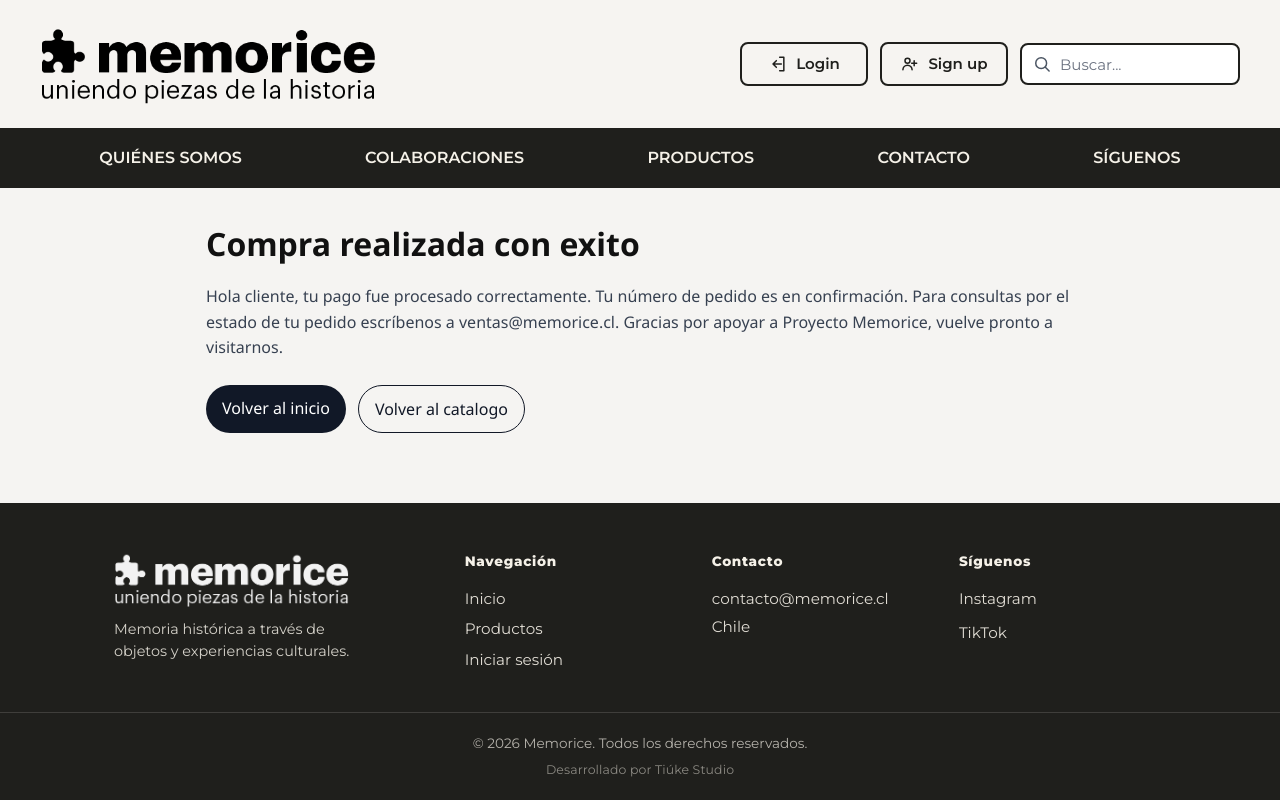
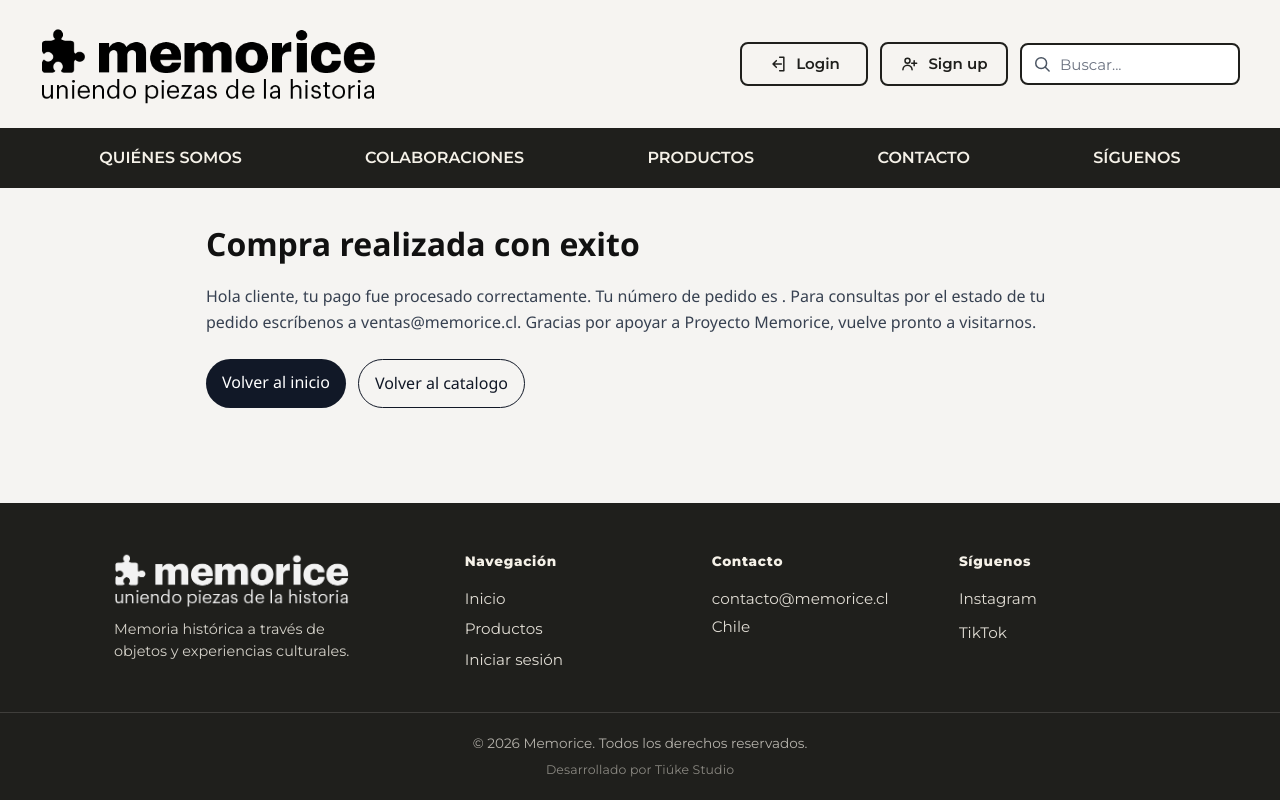
Before and after one commit to CamiloHache/Proyecto7ecommerce, a React (Vite) app in the folder client/: page /success in a window 1280 px wide. Built offline with nearby package versions, Linux system fonts and the light colour scheme; no server answers.

Commit message:
fix: número de pedido en el success 6.0

```diff
--- a/client/src/pages/Success.jsx
+++ b/client/src/pages/Success.jsx
@@ -26,7 +26,7 @@ const Success = () => {
     () => import.meta.env.VITE_API_URL || "http://localhost:4000",
     []
   );
-  const [orderCode, setOrderCode] = useState("");
+  let [orderCode, setOrderCode] = useState("");
   const [loadingOrder, setLoadingOrder] = useState(true);
 
   useEffect(() => {
@@ -98,7 +98,7 @@ const Success = () => {
         {loadingOrder
           ? "Estamos confirmando tu pedido..."
           : `Hola ${user?.nombre || "cliente"}, tu pago fue procesado correctamente. Tu número de pedido es ${
-              orderCode || "en confirmación"
+              orderCode
             }. Para consultas por el estado de tu pedido escríbenos a ventas@memorice.cl. Gracias por apoyar a Proyecto Memorice, vuelve pronto a visitarnos.`}
       </p>
 
```
